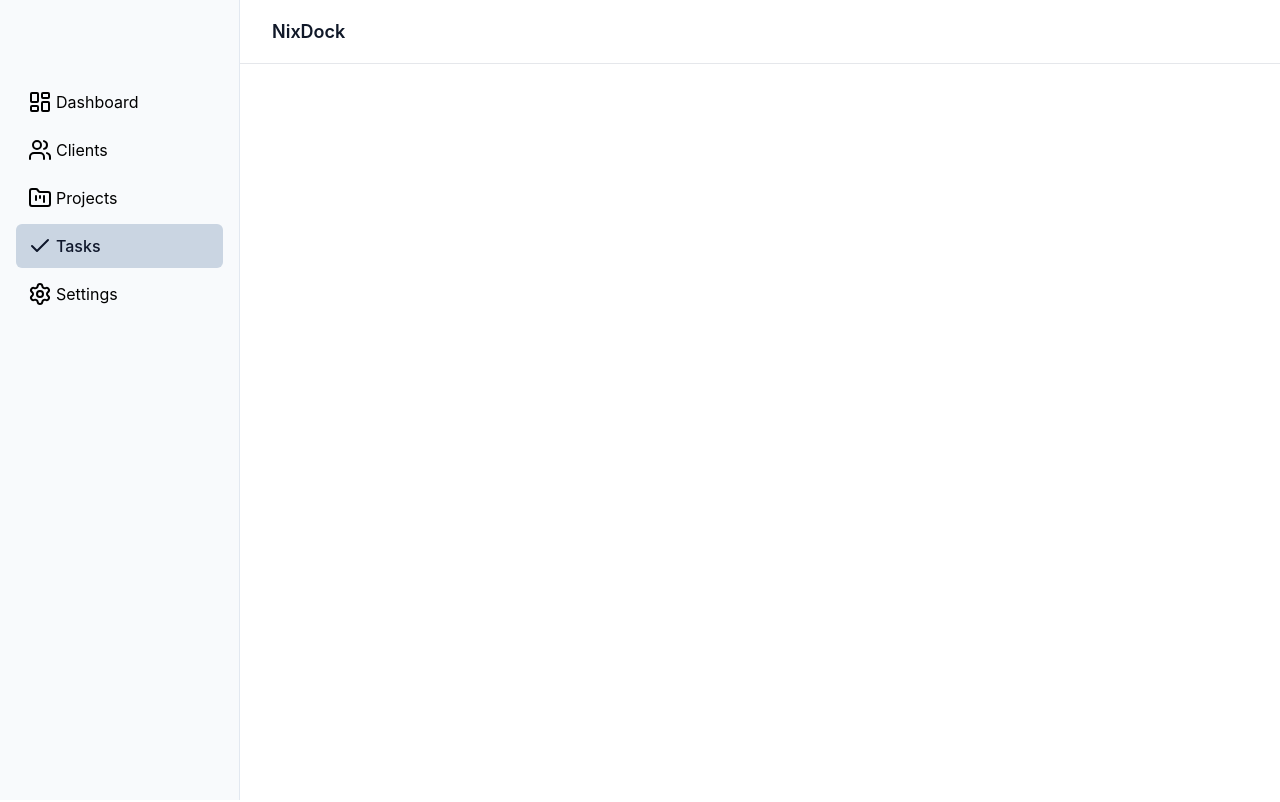
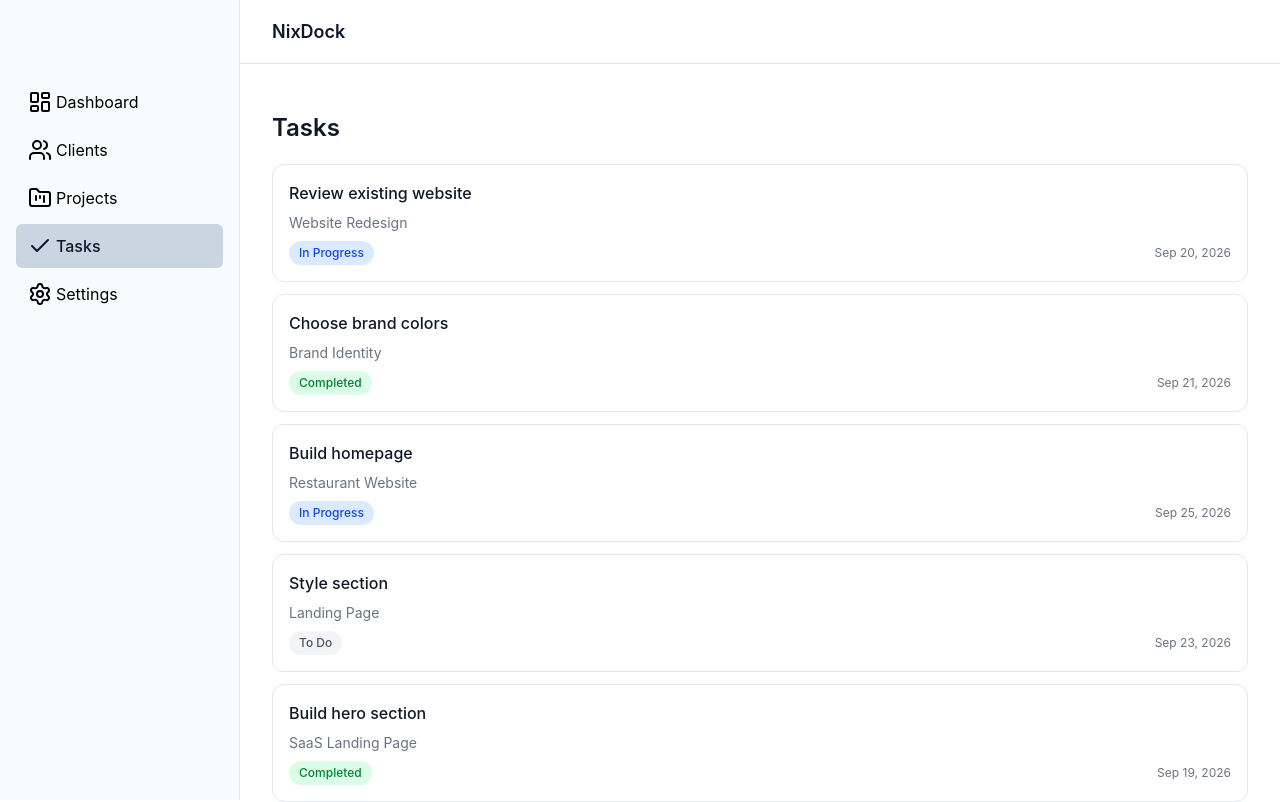
Before and after one commit to nico-devstudio/NixDock, a React (Vite) app: page /tasks in a window 1280 px wide. Shown: the top 802 px of the page. Built offline with nearby package versions, Linux system fonts and the light colour scheme.

Commit message:
feat: build task details and navigation

```diff
--- /dev/null
+++ b/src/data/tasks.js
@@ -0,0 +1,37 @@
+export const tasks = [{
+    id: 1,
+    projectId: 1,
+    name: "Review existing website",
+    status: "In Progress",
+    deadline: "2026-09-20",
+}, {
+    id: 2,
+    projectId: 2,
+    name: "Choose brand colors",
+    status: "Completed",
+    deadline: "2026-09-21",
+}, {
+    id: 3,
+    projectId: 4,
+    name: "Build homepage",
+    status: "In Progress",
+    deadline: "2026-09-25",
+}, {
+    id: 4,
+    projectId: 3,
+    name: "Style section",
+    status: "To Do",
+    deadline: "2026-09-23",
+}, {
+    id: 5,
+    projectId: 6,
+    name: "Build hero section",
+    status: "Completed",
+    deadline: "2026-09-19",
+}, {
+    id: 6,
+    projectId: 5,
+    name: "Polish checkout UI",
+    status: "To Do",
+    deadline: "2026-09-26",
+}]
--- a/src/pages/Clients.jsx
+++ b/src/pages/Clients.jsx
@@ -25,7 +25,7 @@ export default function Clients() {
         Manage your clients and their projects.
       </p>
 
-      <section className="flex gap-4 flex-col ">
+      <section className="flex gap-4 flex-col max-w-5xl">
         {clients.map((client) => (
           <Link to={`/clients/${client.id}`} key={client.id}>
             <div className={cardsStyle}>
--- a/src/pages/Project.jsx
+++ b/src/pages/Project.jsx
@@ -15,7 +15,7 @@ export default function Project() {
   return (
     <>
       {project ? (
-        <div className="flex flex-col gap-2">
+        <div className="flex flex-col gap-2 max-w-5xl">
           <h1 className="text-2xl font-semibold text-gray-900 mb-2">
             {project.name}
           </h1>
--- a/src/pages/Projects.jsx
+++ b/src/pages/Projects.jsx
@@ -8,7 +8,7 @@ export default function Projects() {
   return (
     <>
       <h1 className="text-2xl font-semibold text-gray-900 mb-5">Projects</h1>
-      <ul className="flex flex-col gap-3">
+      <ul className="flex flex-col gap-3 max-w-5xl">
         {projects.map((project) => {
           const client = clients.find(
             (client) => client.id === project.clientId,
--- /dev/null
+++ b/src/pages/Task.jsx
@@ -0,0 +1,63 @@
+import { Link, useParams } from "react-router-dom";
+import { tasks } from "../data/tasks";
+import { projects } from "../data/projects";
+
+export default function Task() {
+  const { id } = useParams();
+  const task = tasks.find((task) => task.id === parseInt(id, 10));
+  const project =
+    task && projects.find((project) => project.id === task.projectId);
+  const statusStyle = "text-xs font-medium px-2.5 py-1 rounded-full self-start";
+
+  return task ? (
+    <>
+      <div className="flex flex-col gap-2 mb-10">
+        <h1 className="text-2xl font-semibold text-gray-900">{task.name}</h1>
+        <Link to={`/projects/${task.projectId}`}>
+          <p className="text-sm text-gray-700 hover:text-gray-900">
+            Project: {project.name}
+          </p>
+        </Link>
+        <p
+          className={
+            task.status === "Completed"
+              ? `bg-green-100 text-green-700 ${statusStyle}`
+              : task.status === "In Progress"
+                ? `bg-blue-100 text-blue-700 ${statusStyle}`
+                : `bg-gray-100 text-gray-600 ${statusStyle}`
+          }
+        >
+          {task.status}
+        </p>
+      </div>
+
+      <section>
+        <h2 className="text-lg font-semibold text-gray-900">Task Details</h2>
+        <div className="border border-gray-200 rounded-xl p-6 mt-4 flex flex-col gap-6">
+          <div className="flex justify-between">
+            <p className="text-gray-500">Status</p>
+            <p>{task.status}</p>
+          </div>
+          <div className="flex justify-between">
+            <p className="text-gray-500">Project</p>
+            <Link to={`/projects/${task.projectId}`}>
+              <p className="hover:text-gray-600">{project.name}</p>
+            </Link>
+          </div>
+          <div className="flex justify-between">
+            <p className="text-gray-500">Deadline</p>
+            <p>
+              {new Date(task.deadline).toLocaleDateString("en-US", {
+                year: "numeric",
+                month: "short",
+                day: "numeric",
+              })}
+            </p>
+          </div>
+        </div>
+      </section>
+    </>
+  ) : (
+    "Task not found."
+  );
+}
--- a/src/pages/Tasks.jsx
+++ b/src/pages/Tasks.jsx
@@ -1 +1,56 @@
-export default function Tasks() {}
+import { tasks } from "../data/tasks";
+import { projects } from "../data/projects";
+import { Link } from "react-router-dom";
+
+export default function Tasks() {
+  const status = "text-xs font-medium px-2.5 py-1 rounded-full";
+
+  return (
+    <>
+      <h1 className="text-2xl font-semibold text-gray-900 mb-5">Tasks</h1>
+      <ul className="flex flex-col gap-3 max-w-5xl">
+        {tasks.map((task) => {
+          const project = projects.find(
+            (project) => project.id === task.projectId,
+          );
+
+          return (
+            <li key={task.id}>
+              <Link
+                to={`/tasks/${task.id}`}
+                className="border border-gray-200 rounded-xl p-4 hover:border-gray-300 hover:shadow-sm transition flex flex-col gap-2"
+              >
+                <p className="text-gray-900 font-medium text-base">
+                  {task.name}
+                </p>
+                <p className="text-sm text-gray-500">
+                  {project ? project.name : "No project."}
+                </p>
+                <div className="flex justify-between items-center">
+                  <p
+                    className={
+                      task.status === "Completed"
+                        ? `bg-green-100 text-green-700 ${status}`
+                        : task.status === "In Progress"
+                          ? `bg-blue-100 text-blue-700 ${status}`
+                          : `bg-gray-100 text-gray-600 ${status}`
+                    }
+                  >
+                    {task.status}
+                  </p>
+                  <p className="text-xs text-gray-500">
+                    {new Date(task.deadline).toLocaleDateString("en-US", {
+                      year: "numeric",
+                      month: "short",
+                      day: "numeric",
+                    })}
+                  </p>
+                </div>
+              </Link>
+            </li>
+          );
+        })}
+      </ul>
+    </>
+  );
+}
--- a/src/router.jsx
+++ b/src/router.jsx
@@ -7,6 +7,7 @@ import Client from "./components/Client";
 import { createBrowserRouter } from "react-router-dom";
 import RootLayout from "./layouts/RootLayout";
 import Project from "./pages/Project";
+import Task from "./pages/Task";
 
 const router = createBrowserRouter([
   {
@@ -41,6 +42,10 @@ const router = createBrowserRouter([
         path: "tasks",
         element: <Tasks />,
       },
+      {
+        path: "tasks/:id",
+        element: <Task />,
+      },
     ],
   },
 ]);
```
Also changed, not shown: src/components/Task.jsx (deleted).
